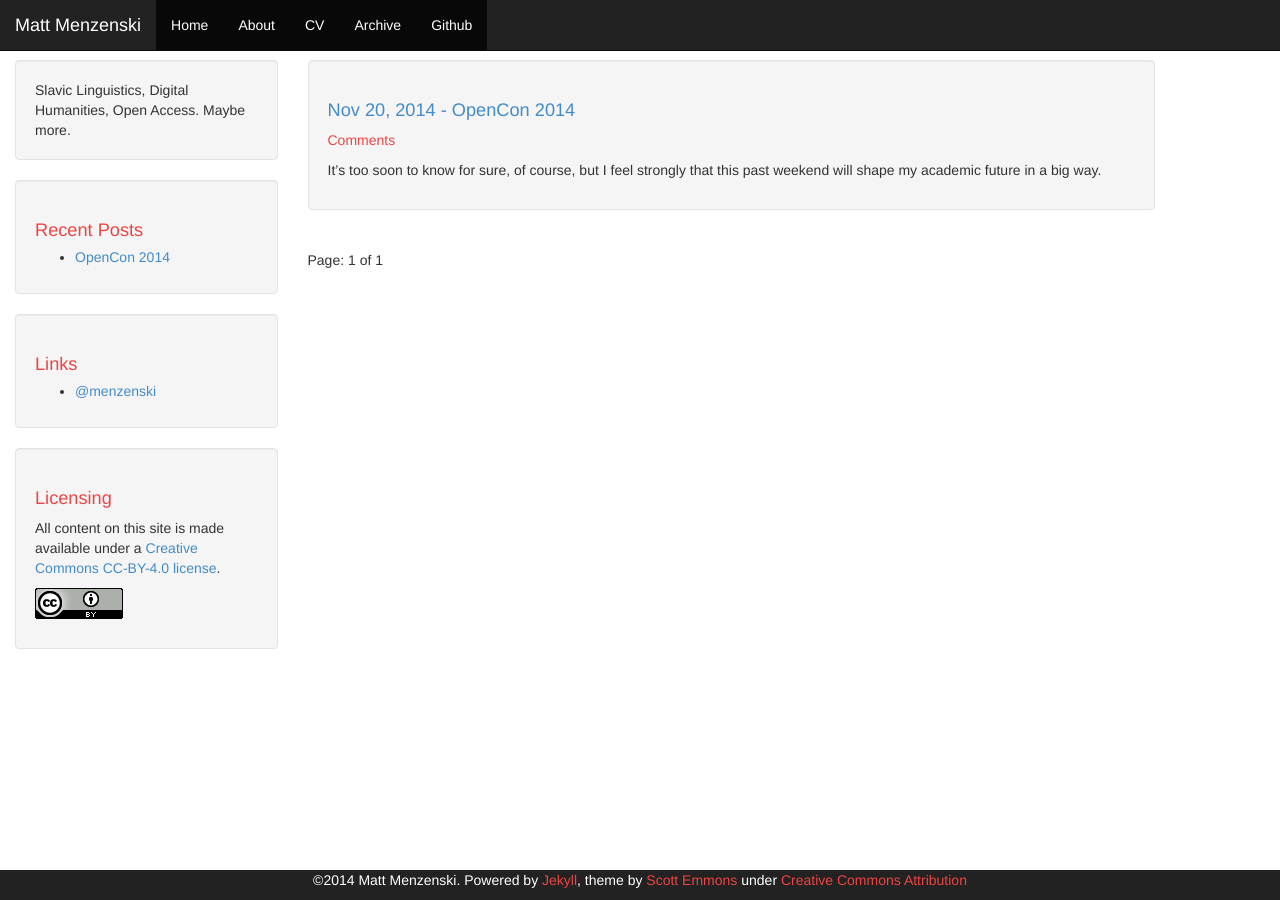
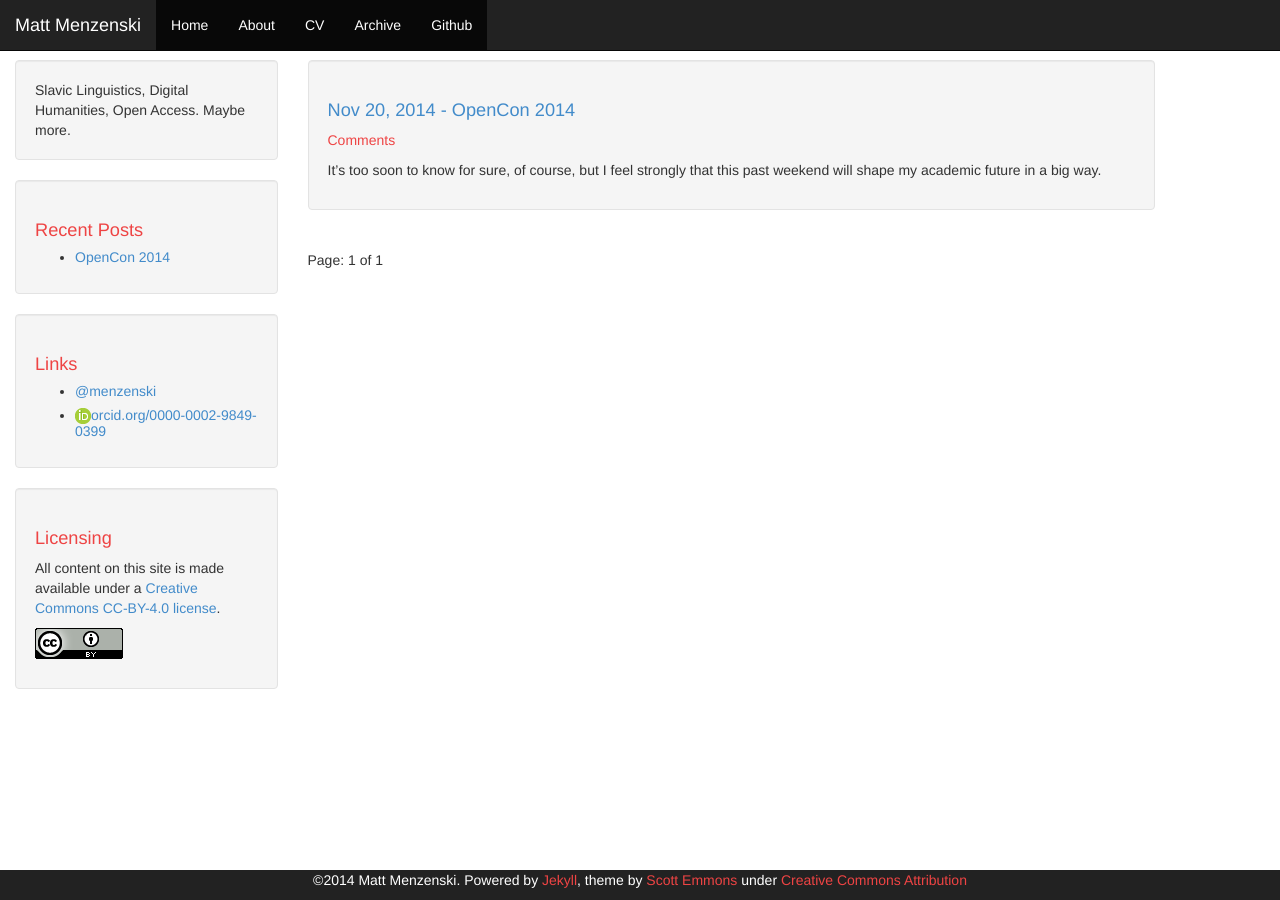
Before and after one commit to menzenski/menzenski.github.io, a Jekyll site: the page built from index.html, in a window 1280 px wide. Built offline with Jekyll 4.4.1, drawn with Linux system fonts in a browser that asks for light colours; Markdown is read by kramdown in place of the engine named in the settings; the list of posts is cut into pages by our own code; comment, search, counter and statistics services are not loaded.

Commit message:
added ORCiD ID information

```diff
--- a/_includes/links-list.html
+++ b/_includes/links-list.html
@@ -1,4 +1,5 @@
 <h1>Links</h1>
 <ul>
   <li><a href="https://twitter.com/menzenski">@menzenski</a></li>
+  <li><img src="images/orcid_16x16.png" alt="ORCiD ID Logo" style="width:16px;height:16px"><a href="http://orcid.org/0000-0002-9849-0399">orcid.org/0000-0002-9849-0399</a></i>
 </ul>
```
Also changed, not shown: images/orcid_16x16.png (added).
